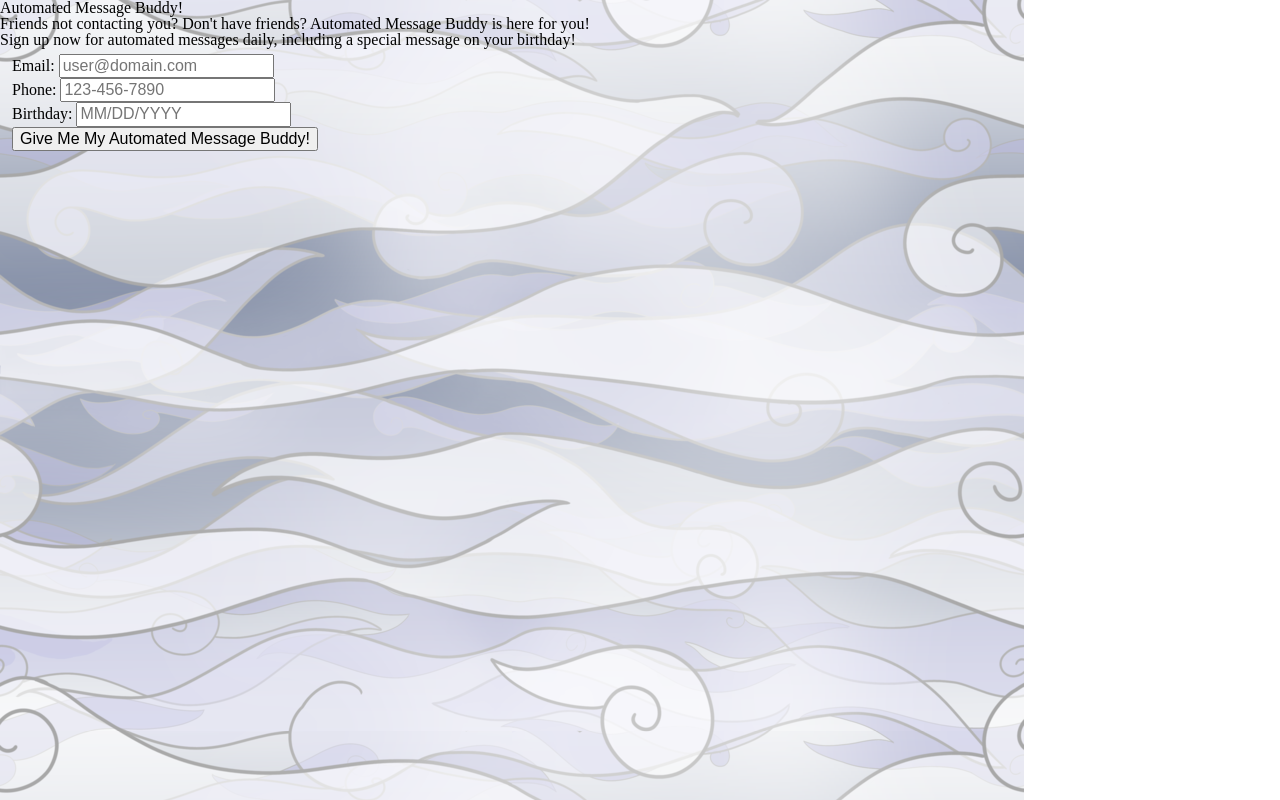
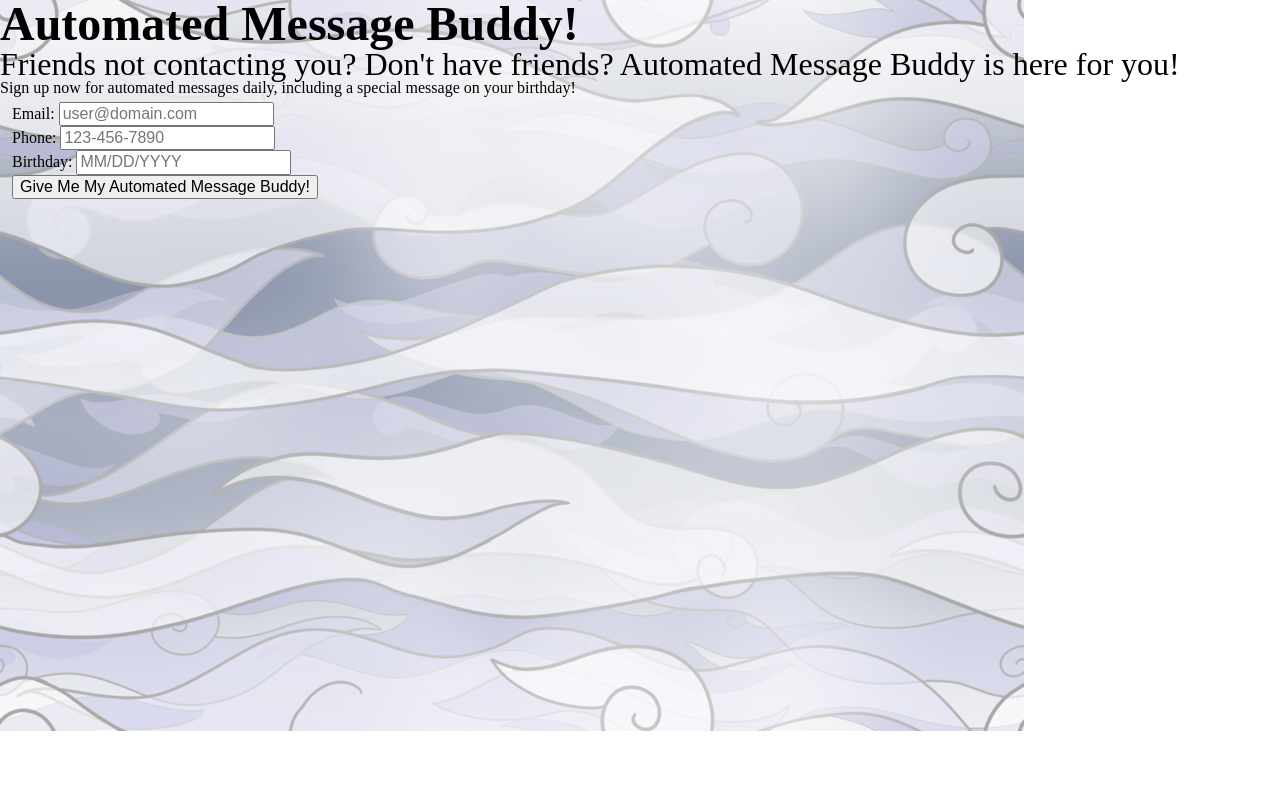
Before and after one commit to kkim57/ITMD362-Lab3, a plain HTML site: page index.html in a window 1280 px wide. Drawn offline with Linux system fonts and the light colour scheme.

Commit message:
fixing errors

```diff
--- a/screen.css
+++ b/screen.css
@@ -223,13 +223,19 @@ textarea {
 
 body {
     background-image: url("background.png");
-    background-repeat: repeat-y;
+    background-repeat: space;
 }
 
 h1 {
-	text align: center
+	display: block;
+	font-size: 3em;
+	font-weight: bold;
+	text align: center;
 }
 
 h2 {
-	text align: center
+	display: block;
+	font-size: 2em;
+	text align: center;
+
 }
```
